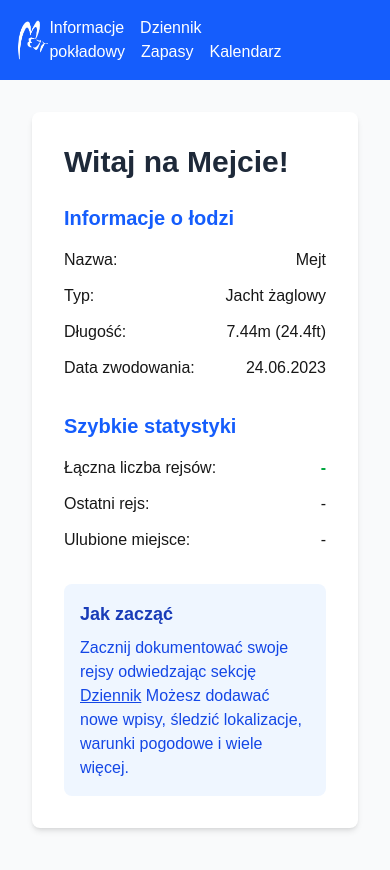
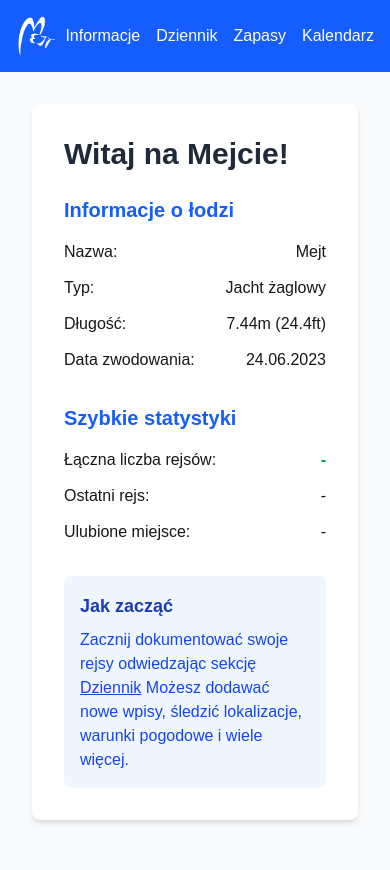
Before and after one commit to czarkom/mejt, a Next.js app: page / in a window 390 px wide. Shown: the top 870 px of the page. Built offline with nearby package versions, Linux system fonts and the light colour scheme.

Commit message:
Rename logbook menu title to fit mobile screen

```diff
--- a/app/layout.tsx
+++ b/app/layout.tsx
@@ -42,7 +42,7 @@ export default function RootLayout({
                 Informacje
               </Link>
               <Link href="/logbook" className="hover:underline">
-                Dziennik pokładowy
+                Dziennik
               </Link>
               <Link href="/inventory" className="hover:underline">
                 Zapasy
```
